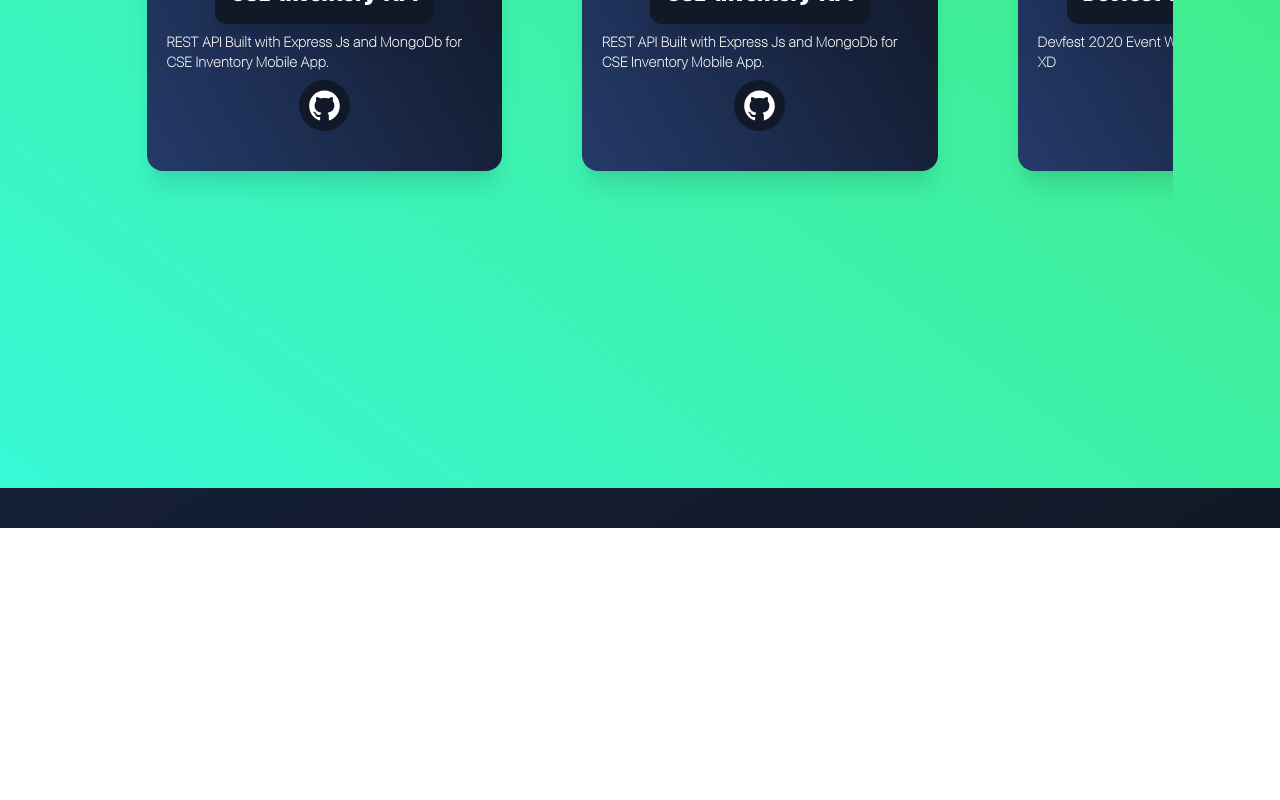
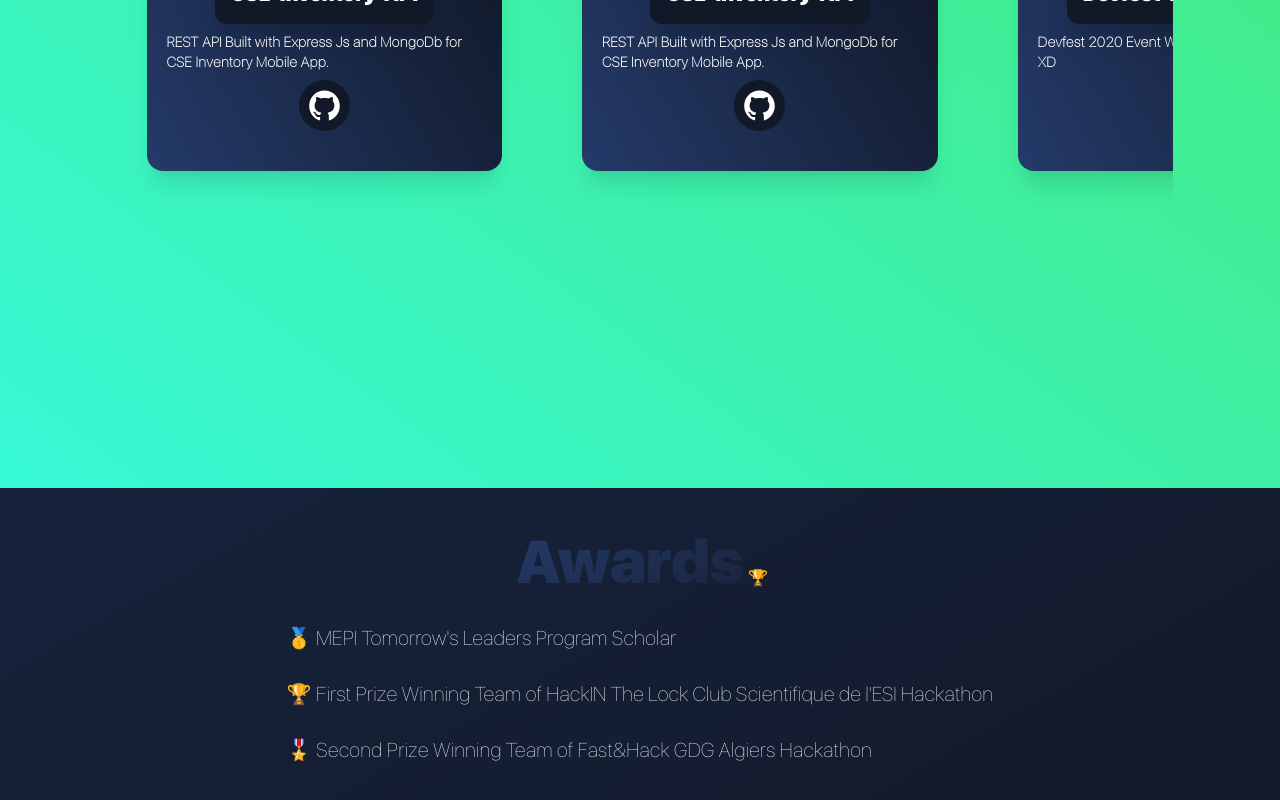
Before and after one commit to louaibouzaher/louaibouzaher.github.io, a React (Create React App) app: page / in a window 1280 px wide. Shown: the part 2465-3265 px from the top of the page. Before the commit the page ends 2993 px from the top, so only its background shows below. Built offline with nearby package versions, Linux system fonts and the light colour scheme.

Commit message:
Added Awards Section

```diff
--- a/src/App.css
+++ b/src/App.css
@@ -9,6 +9,16 @@
   );
   -webkit-background-clip: text;
   -webkit-text-fill-color: transparent;
+}
+.blueGradientTextEdited {
+  background: -webkit-linear-gradient(
+    -240deg,
+    rgba(31, 43, 70, 0.5),
+    rgb(36, 58, 105)
+  );
+  -webkit-background-clip: text;
+  -webkit-text-fill-color: transparent;
+
 }
 .gradientText {
   background: -webkit-linear-gradient(217deg, #43e97b 0%, #38f9d7 100%);
--- a/src/App.js
+++ b/src/App.js
@@ -5,6 +5,7 @@ import Hero from "./Components/Hero";
 import Resume from "./Components/Resume";
 import Education from "./Components/Education";
 import Conributions from "./Components/Conributions";
+import Awards from "./Components/Awards";
 
 
 function App() {
@@ -14,6 +15,7 @@ function App() {
       <Resume />
       <Education />
       <Conributions />
+      <Awards />
     </div>
   );
 }
--- /dev/null
+++ b/src/Components/Awards.js
@@ -0,0 +1,36 @@
+import React from "react";
+
+const Awards = () => {
+  return (
+    <div className='w-full '>
+      <div className="flex flex-row flex-wrap sm:flex-nowrap items-baseline justify-center">
+        <span className="font-sfb text-4xl sm:text-6xl blueGradientTextEdited m-1">
+          {" "}
+          Awards{" "}
+        </span>
+        <span className="inline">🏆 </span>
+      </div>
+      <div className="p-10 sm:p-0 flex flex-col justify-around items-center">
+        <div className="container flex justify-center font-sans text-xl text-left m-7 text-white tracking-wide">
+          🥇 MEPI Tomorrow's Leaders Program Scholar <br /> <br />
+          🏆 First Prize Winning Team of HackIN The Lock Club Scientifique de
+          l'ESI Hackathon <br /> <br />
+          🎖️ Second Prize Winning Team of Fast&Hack GDG Algiers Hackathon <br />{" "}
+          <br />
+          <br />
+          <br />
+        </div>
+      </div>
+      <br />
+      <br />
+      <br />
+      <br />
+      <br />
+      <br />
+      <br />
+      <br />
+    </div>
+  );
+};
+
+export default Awards;
```
Also changed, not shown: 1 other file (tests, documents, lock files or other folders).
